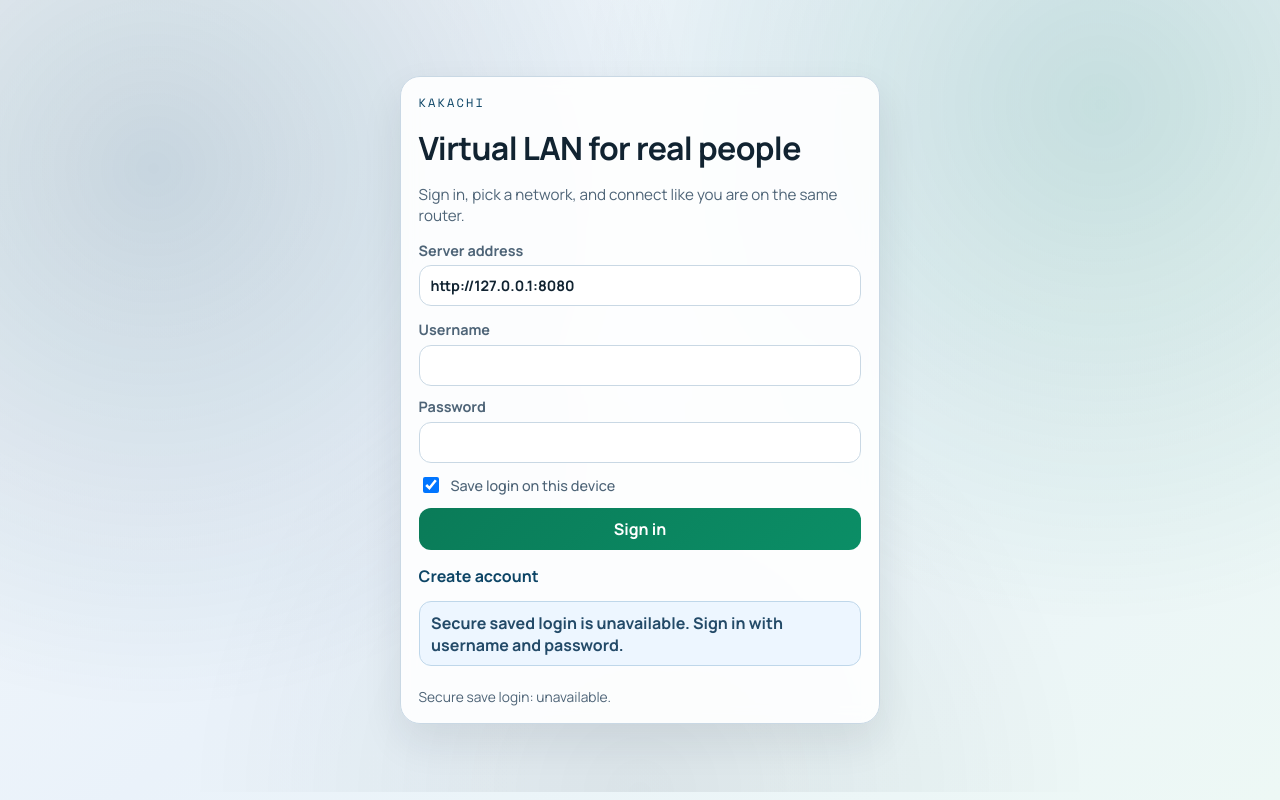
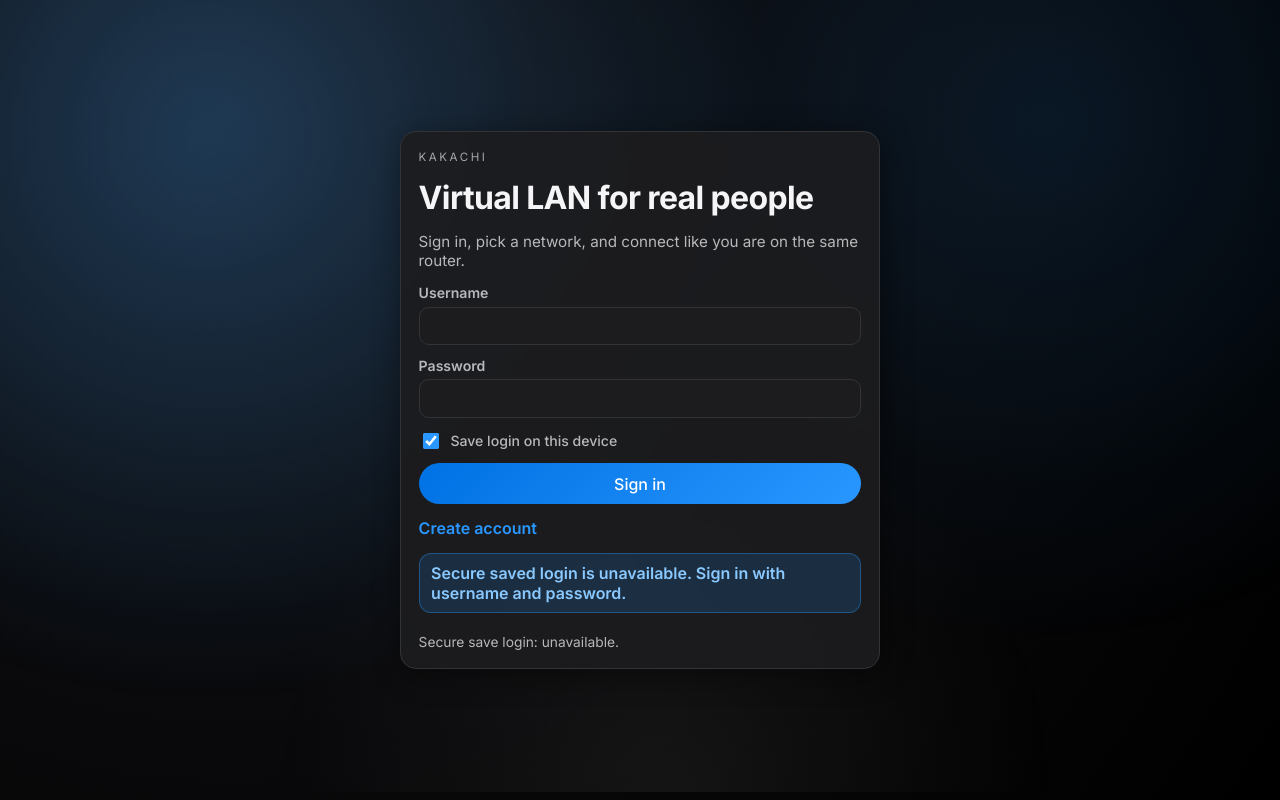
Before and after one commit to pecodigos/kakachi, a React (Vite) app in the folder desktop/: page / in a window 1280 px wide. Built offline with nearby package versions, Linux system fonts and the light colour scheme.

Commit message:
feat(desktop): simplify login and adopt dark auth style

```diff
--- a/desktop/src/App.tsx
+++ b/desktop/src/App.tsx
@@ -269,7 +269,7 @@
 export default function App() {
   const [authView, setAuthView] = useState<AuthView>("login");
   const [controlPlaneUrl, setControlPlaneUrl] = useState("http://127.0.0.1:8080");
-  const [statusMessage, setStatusMessage] = useState("Sign in to start your virtual LAN.");
+  const [statusMessage, setStatusMessage] = useState("");
 
   const [registerUsername, setRegisterUsername] = useState("");
   const [registerEmail, setRegisterEmail] = useState("");
@@ -808,15 +808,6 @@
             <h1>Virtual LAN for real people</h1>
             <p className="supporting-copy">Sign in, pick a network, and connect like you are on the same router.</p>
 
-            <label>
-              Server address
-              <input
-                value={controlPlaneUrl}
-                onChange={(event) => setControlPlaneUrl(event.target.value)}
-                placeholder="http://127.0.0.1:8080"
-              />
-            </label>
-
             {authView === "login" ? (
               <form onSubmit={onLogin} className="form-stack">
                 <label>
@@ -895,7 +886,7 @@
             </button>
 
             {error ? <p className="banner error">{error}</p> : null}
-            <p className="banner status">{statusMessage}</p>
+            {statusMessage ? <p className="banner status">{statusMessage}</p> : null}
             <p className="inline-info">
               Secure save login: {secureStorageState === "unknown" ? "checking..." : secureStorageState}.
             </p>
@@ -1061,7 +1052,7 @@
         </section>
 
         {error ? <p className="banner error">{error}</p> : null}
-        <p className="banner status">{statusMessage}</p>
+        {statusMessage ? <p className="banner status">{statusMessage}</p> : null}
         <p className="inline-info">Session expires at: {tokenExpiresAt}</p>
       </main>
     </div>
--- a/desktop/src/styles.css
+++ b/desktop/src/styles.css
@@ -1,16 +1,16 @@
-@import url("https://fonts.googleapis.com/css2?family=Manrope:wght@400;500;700&family=Space+Mono:wght@400;700&display=swap");
+@import url("https://fonts.googleapis.com/css2?family=Inter:wght@400;500;600;700&display=swap");
 
 :root {
-  --bg: #eef4f9;
-  --bg-strong: #d9e9f5;
-  --panel: rgba(255, 255, 255, 0.9);
-  --ink: #112331;
-  --ink-muted: #4e6477;
-  --line: #c9d8e4;
-  --action: #0a7b58;
-  --action-hover: #066045;
-  --action-alt: #0d4566;
-  --danger: #9f1f1f;
+  --bg: #000000;
+  --bg-strong: #0a0a0b;
+  --panel: rgba(29, 29, 31, 0.92);
+  --ink: #f5f5f7;
+  --ink-muted: rgba(245, 245, 247, 0.72);
+  --line: #333336;
+  --action: #0071e3;
+  --action-hover: #2997ff;
+  --action-alt: #2a2a2d;
+  --danger: #ff453a;
 }
 
 * {
@@ -21,8 +21,8 @@
   margin: 0;
   min-height: 100vh;
   color: var(--ink);
-  background: linear-gradient(140deg, #f4f8fb 0%, #eaf2fa 48%, #edf8f5 100%);
-  font-family: "Manrope", sans-serif;
+  background: radial-gradient(circle at 18% 14%, #1d1d1f 0%, #0b0b0d 40%, #000 100%);
+  font-family: "Inter", -apple-system, BlinkMacSystemFont, "SF Pro Text", "Helvetica Neue", Arial, sans-serif;
 }
 
 button,
@@ -42,9 +42,9 @@
   inset: 0;
   pointer-events: none;
   background:
-    radial-gradient(circle at 12% 22%, rgba(13, 69, 102, 0.18), transparent 42%),
-    radial-gradient(circle at 86% 14%, rgba(10, 123, 88, 0.16), transparent 40%),
-    radial-gradient(circle at 50% 100%, rgba(17, 35, 49, 0.08), transparent 44%);
+    radial-gradient(circle at 16% 18%, rgba(41, 151, 255, 0.24), transparent 45%),
+    radial-gradient(circle at 82% 16%, rgba(41, 151, 255, 0.12), transparent 42%),
+    radial-gradient(circle at 52% 100%, rgba(255, 255, 255, 0.06), transparent 38%);
   animation: drift 16s ease-in-out infinite;
 }
 
@@ -87,9 +87,9 @@
 
 .panel {
   border: 1px solid var(--line);
-  border-radius: 20px;
+  border-radius: 16px;
   background: var(--panel);
-  box-shadow: 0 18px 40px rgba(17, 35, 49, 0.09);
+  box-shadow: rgba(0, 0, 0, 0.45) 3px 5px 30px 0px;
   backdrop-filter: blur(8px);
   padding: 1.1rem;
 }
@@ -124,10 +124,10 @@
 
 .badge {
   margin: 0;
-  font-family: "Space Mono", monospace;
-  font-size: 0.75rem;
-  letter-spacing: 0.18em;
-  color: var(--action-alt);
+  font-size: 0.72rem;
+  letter-spacing: 0.22em;
+  color: rgba(245, 245, 247, 0.64);
+  text-transform: uppercase;
 }
 
 .supporting-copy {
@@ -139,7 +139,7 @@
 label {
   display: grid;
   gap: 0.35rem;
-  font-size: 0.9rem;
+  font-size: 0.88rem;
   font-weight: 600;
   color: var(--ink-muted);
 }
@@ -147,14 +147,14 @@
 input {
   width: 100%;
   border: 1px solid var(--line);
-  border-radius: 12px;
+  border-radius: 10px;
   padding: 0.62rem 0.68rem;
-  background: rgba(255, 255, 255, 0.95);
+  background: #1c1c1e;
   color: var(--ink);
 }
 
 input:focus {
-  outline: 2px solid rgba(13, 69, 102, 0.2);
+  outline: 2px solid rgba(0, 113, 227, 0.34);
   outline-offset: 0;
 }
 
@@ -165,17 +165,17 @@
 
 button {
   border: 0;
-  border-radius: 12px;
+  border-radius: 980px;
   padding: 0.65rem 0.9rem;
-  background: linear-gradient(135deg, var(--action) 0%, #0b8e66 100%);
+  background: linear-gradient(135deg, var(--action) 0%, #2997ff 100%);
   color: #fff;
-  font-weight: 700;
+  font-weight: 500;
   cursor: pointer;
   transition: background 150ms ease, transform 150ms ease;
 }
 
 button:hover {
-  background: linear-gradient(135deg, var(--action-hover) 0%, #0a7b58 100%);
+  background: linear-gradient(135deg, var(--action-hover) 0%, #5ab2ff 100%);
   transform: translateY(-1px);
 }
 
@@ -186,16 +186,16 @@
 }
 
 .secondary {
-  background: linear-gradient(135deg, var(--action-alt) 0%, #0b5a86 100%);
+  background: linear-gradient(135deg, #2a2a2d 0%, #3a3a3f 100%);
 }
 
 .link-button {
   border: 0;
   background: transparent;
-  color: var(--action-alt);
+  color: #2997ff;
   text-align: left;
   padding: 0;
-  font-weight: 700;
+  font-weight: 600;
   cursor: pointer;
 }
 
@@ -214,6 +214,7 @@
 .checkbox-row input {
   width: 16px;
   height: 16px;
+  accent-color: #2997ff;
 }
 
 .grid {
@@ -242,13 +243,13 @@
 }
 
 .intent-btn {
-  background: #eef4f8;
-  color: #224b66;
-  border: 1px solid #c7d6e2;
+  background: #1c1c1e;
+  color: rgba(245, 245, 247, 0.86);
+  border: 1px solid #333336;
 }
 
 .intent-btn.active {
-  background: linear-gradient(135deg, var(--action-alt) 0%, #0b5a86 100%);
+  background: linear-gradient(135deg, var(--action) 0%, #2997ff 100%);
   color: #fff;
   border-color: transparent;
 }
@@ -257,7 +258,7 @@
   display: grid;
   align-content: center;
   min-height: 240px;
-  background: rgba(245, 250, 255, 0.7);
+  background: rgba(23, 23, 25, 0.7);
 }
 
 .connection-pill {
@@ -267,18 +268,18 @@
   width: fit-content;
   font-weight: 700;
   font-size: 0.85rem;
-  background: #e5edf3;
-  color: var(--action-alt);
+  background: #242426;
+  color: rgba(245, 245, 247, 0.74);
 }
 
 .connection-pill.direct {
-  background: #daf3e8;
-  color: #045f42;
+  background: rgba(41, 151, 255, 0.18);
+  color: #73beff;
 }
 
 .connection-pill.relay {
-  background: #e5ecf6;
-  color: #164a74;
+  background: rgba(82, 82, 88, 0.62);
+  color: #d8d8dc;
 }
 
 .quick-connect {
@@ -287,7 +288,7 @@
   margin-bottom: 0.25rem;
   padding: 0.78rem 0.9rem;
   font-size: 1rem;
-  background: linear-gradient(135deg, #0a7b58 0%, #0c936b 100%);
+  background: linear-gradient(135deg, #0071e3 0%, #2997ff 100%);
 }
 
 .inline-info {
@@ -308,9 +309,9 @@
   align-items: center;
   justify-content: space-between;
   gap: 0.55rem;
-  background: #f1f6fb;
-  color: #24465f;
-  border: 1px solid #c5d6e3;
+  background: #1c1c1e;
+  color: #f5f5f7;
+  border: 1px solid #333336;
   font-weight: 600;
 }
 
@@ -326,11 +327,11 @@
 
 .peer-last-seen {
   font-size: 0.72rem;
-  color: #4d6376;
+  color: rgba(245, 245, 247, 0.58);
 }
 
 .peer-item:hover {
-  background: #e6f0f8;
+  background: #2a2a2d;
 }
 
 .peer-presence {
@@ -339,30 +340,30 @@
   font-size: 0.72rem;
   text-transform: uppercase;
   letter-spacing: 0.06em;
-  background: #dce7f0;
-  color: #35566f;
+  background: #2a2a2d;
+  color: rgba(245, 245, 247, 0.72);
 }
 
 .peer-presence.online {
-  background: #d8f1e4;
-  color: #0f6b4a;
+  background: rgba(41, 151, 255, 0.2);
+  color: #8ac9ff;
 }
 
 .peer-presence.recent {
-  background: #e7eef8;
-  color: #1d4d73;
+  background: rgba(245, 245, 247, 0.12);
+  color: rgba(245, 245, 247, 0.8);
 }
 
 details {
   margin-top: 0.9rem;
-  border: 1px dashed #c5d6e2;
+  border: 1px dashed #333336;
   border-radius: 12px;
   padding: 0.55rem 0.65rem;
 }
 
 summary {
   cursor: pointer;
-  color: var(--action-alt);
+  color: #2997ff;
   font-weight: 700;
   margin-bottom: 0.5rem;
 }
@@ -379,14 +380,14 @@
 }
 
 .banner.status {
-  border: 1px solid #bfd7ea;
-  background: #edf6ff;
-  color: #234a68;
+  border: 1px solid rgba(41, 151, 255, 0.38);
+  background: rgba(41, 151, 255, 0.16);
+  color: #8ac9ff;
 }
 
 .banner.error {
-  border: 1px solid #f3c2c2;
-  background: #fff3f2;
+  border: 1px solid rgba(255, 69, 58, 0.36);
+  background: rgba(255, 69, 58, 0.12);
   color: var(--danger);
 }
 
```
